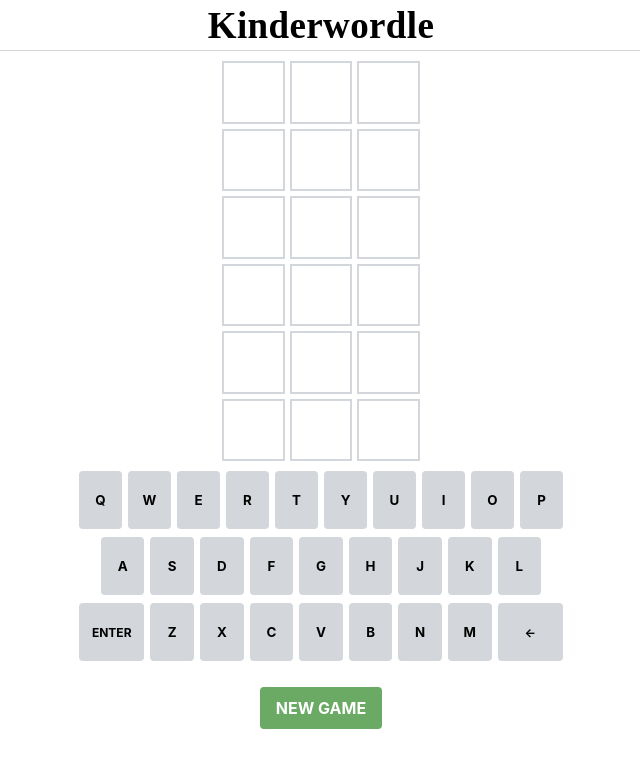
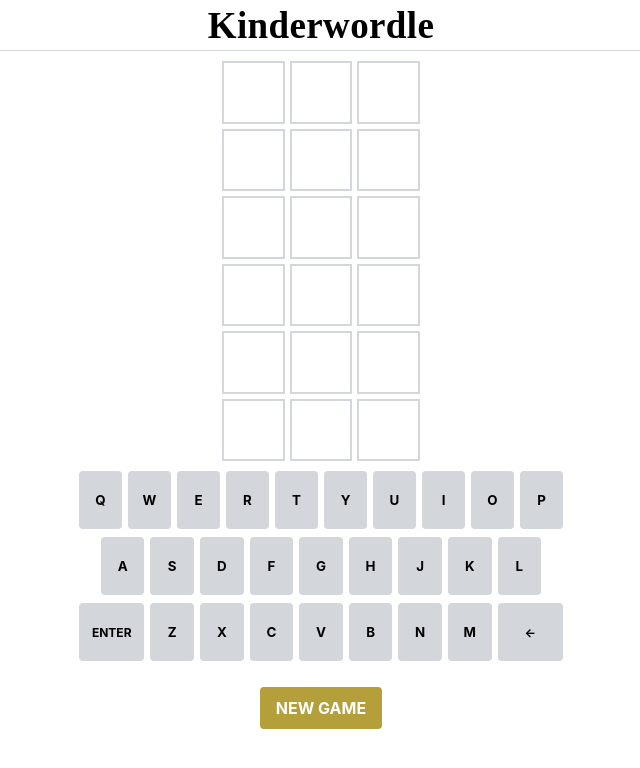
Before and after one commit to rossta/react-kinderwordle, a React (Create React App) app: page / in a window 1280 px wide. Shown: the top 768 px of the page, without its empty margins (319-959 px from the left). Built offline with nearby package versions, Linux system fonts and the light colour scheme.

Commit message:
Update new game button behavior for game over

```diff
--- a/src/components/Game/Game.jsx
+++ b/src/components/Game/Game.jsx
@@ -358,9 +358,12 @@ const usePersistedHistory = () => {
   return [history, setHistory];
 };
 
-function NewGameButton({ onClick }) {
+function NewGameButton({ onClick, gameOver }) {
   return (
-    <a className='cta-button' onClick={onClick}>
+    <a
+      className={'cta-button ' + (gameOver ? 'game-over' : 'secondary')}
+      onClick={onClick}
+    >
       New game
     </a>
   );
@@ -539,7 +542,7 @@ export default function Game() {
         />
       </div>
       <div className='actions'>
-        <NewGameButton onClick={resetGame} />
+        <NewGameButton onClick={resetGame} gameOver={gameOver} />
       </div>
     </Secret.Provider>
   );
--- a/src/index.css
+++ b/src/index.css
@@ -428,7 +428,7 @@ button[data-state='absent'] {
   font-weight: bold;
   cursor: pointer;
   user-select: none;
-  background-color: var(--color-correct);
+  background-color: var(--darkendGreen);
   color: var(--color-tone-7);
   text-transform: uppercase;
   margin: 1em auto;
@@ -440,6 +440,15 @@ button[data-state='absent'] {
   padding: 8px 16px;
   font-size: 16px;
   line-height: 26px;
+}
+
+.cta-button.game-over {
+  position: absolute;
+  top: 500px;
+}
+
+.cta-button.secondary {
+  background-color: var(--darkendYellow);
 }
 
 .toast {
```
